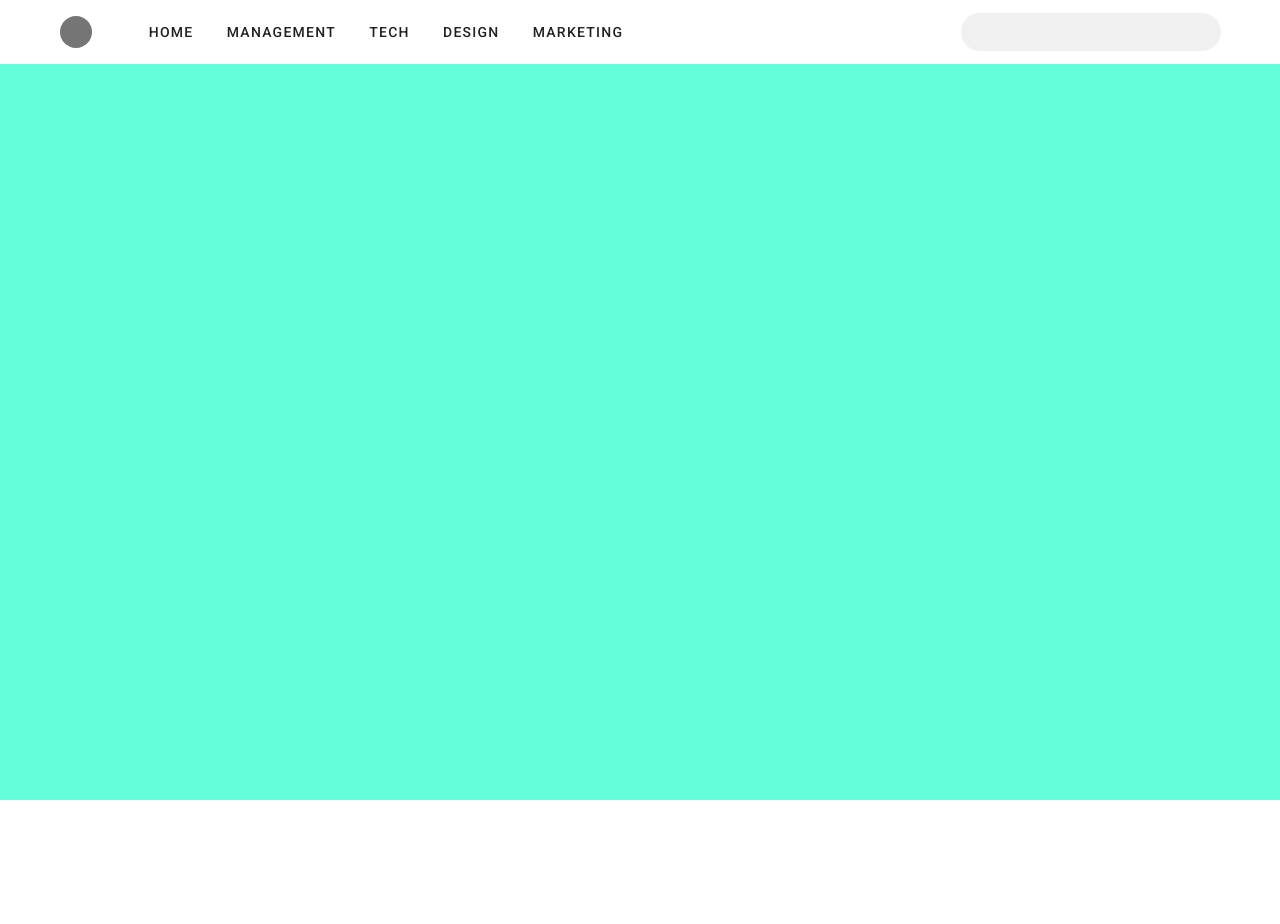
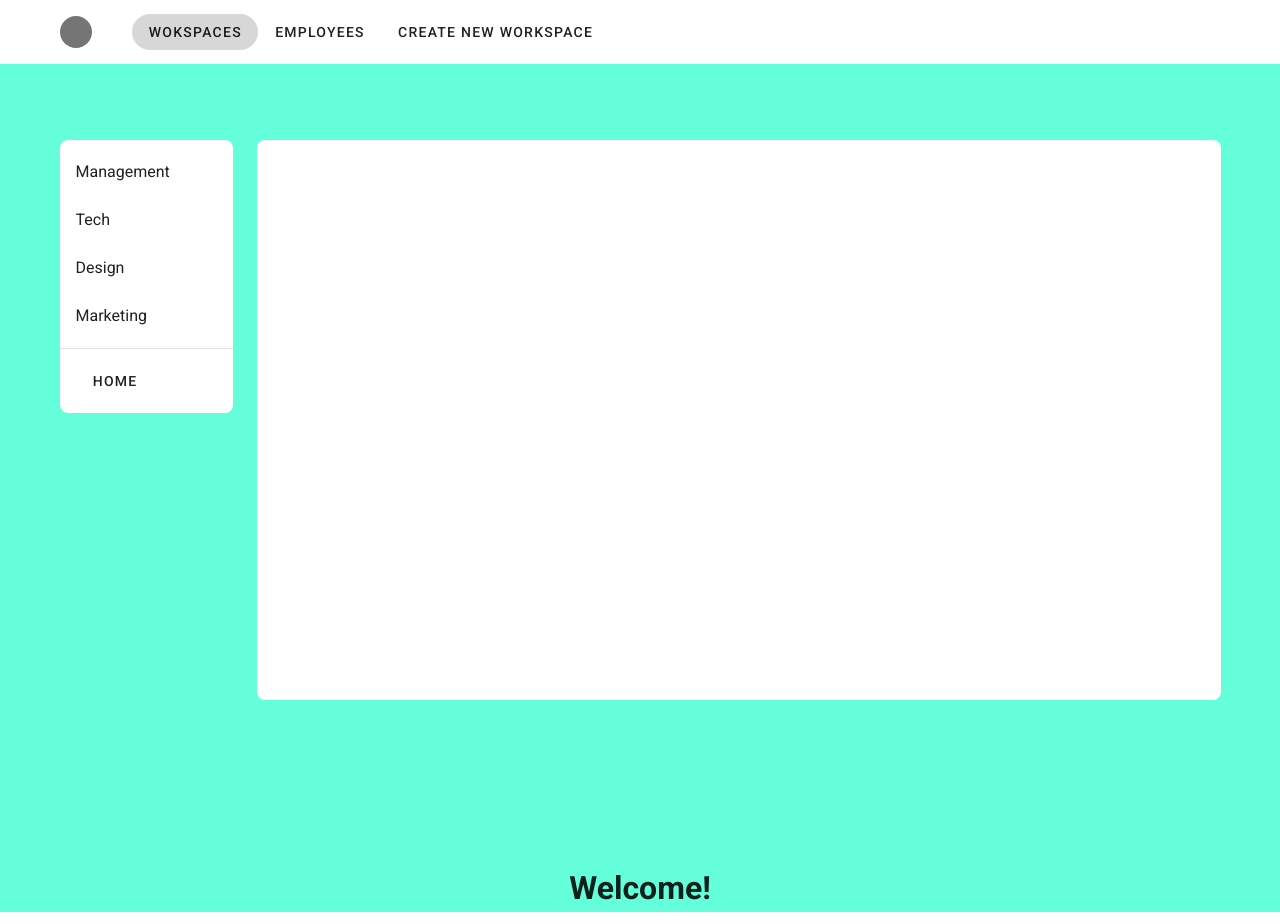
Before and after one commit to Anastacia-Canto/employee_management_system, a Vue app: page /workspaces in a window 1280 px wide. Before the commit the page ends 800 px from the top, so only its background shows below. Built offline with nearby package versions, Linux system fonts and the light colour scheme.

Commit message:
organizing routes and components

```diff
--- a/package.json
+++ b/package.json
@@ -28,6 +28,7 @@
     "prettier": "^2.4.1",
     "sass": "~1.32.0",
     "sass-loader": "^10.0.0",
+    "vue-cli-plugin-lodash": "~0.1.4",
     "vue-cli-plugin-vuetify": "~2.5.8",
     "vue-template-compiler": "^2.6.14",
     "vuetify-loader": "^1.7.0"
--- a/src/App.vue
+++ b/src/App.vue
@@ -4,34 +4,30 @@
       <v-container class="py-0 fill-height">
         <v-avatar class="mr-10" color="grey darken-1" size="32"></v-avatar>
 
-        <v-btn
-          v-for="area in areas"
-          :key="area.title"
-          :to="area.to"
-          rounded
-          text
-        >
-          {{ area.title }}
-        </v-btn>
+        <v-btn rounded text v-for="path in paths" :key="path.title" :to="path.to"> {{ path.title }} </v-btn>
+
+        <v-btn rounded text>Create new workspace</v-btn>
 
         <v-spacer></v-spacer>
 
-        <v-responsive max-width="260">
+        <!-- <v-responsive max-width="260">
           <v-text-field
             dense
             flat
             hide-details
             rounded
             solo-inverted
-          ></v-text-field>
-        </v-responsive>
+          ></v-text-field> -->
+        <!-- </v-responsive> -->
       </v-container>
     </v-app-bar>
       <v-main class="teal accent-2">
-        <!-- <v-container >
-          <v-img src="homeImg.jpg" max-height="60vh" contain></v-img>
-        </v-container> -->
         <router-view></router-view>
+        <v-row>
+          <v-col cols="4"></v-col>
+          <v-col cols="4"><h1 class="text-center">Welcome!</h1></v-col>
+          <v-col cols="4"></v-col>
+        </v-row>
       </v-main>
   </v-app>
 </template>
@@ -39,13 +35,10 @@
 <script>
 export default {
   data: () => ({
-    areas: [
-      { title: "Home", to: "home" },
-      { title: "Management", to: "management" },
-      { title: "Tech", to: "tech" },
-      { title: "Design", to: "design" },
-      { title: "Marketing", to: "marketing" },
-    ],
+      paths: [
+        { title: "Wokspaces", to: "/workspaces" },
+        { title: "Employees", to: "/employees" },
+      ]
   }),
 };
 </script>
--- /dev/null
+++ b/src/components/EmployeesComp.vue
@@ -0,0 +1,30 @@
+<template>
+    <v-main>
+        <div v-if="workspaceName">
+            <v-list v-for="employee in team" :key="employee" link>
+                <v-list-item v-if="workspaceName === employee.workspace"> {{ employee.name }} {{ employee.role }}</v-list-item>
+            </v-list>
+        </div>
+    </v-main>
+</template>
+
+<script>
+export default {
+    name: "employeeComponent",
+    props: {
+       workspaceName: String,
+    },
+    data: () => ({
+        team: [
+            { name: 'Rodrigo', role: 'hisRole', workspace: 'Management'},
+            { name: 'Maria', role: 'herRole', workspace: 'Tech' },
+            { name: 'Francisco', role: 'hisRole', workspace: 'Design' },
+            { name: 'Joana', role: 'herRole', workspace: 'Marketing' },
+        ],
+    }),
+}
+</script>
+
+<style>
+
+</style>
--- /dev/null
+++ b/src/components/WorkspaceComp.vue
@@ -0,0 +1,27 @@
+<template>
+    <v-main>
+        <h1> {{ workspaceName }}</h1>
+        <div v-if="workspaceName">
+            <p> Owner: {{ this.owner }} </p>
+            <v-list v-for="employee in team" :key="employee">
+                <v-list-item> {{ employee }}</v-list-item>
+            </v-list>
+        </div>
+    </v-main>
+</template>
+
+<script>
+export default {
+    name: "workspace-component",
+    props: {
+       workspaceName: String,
+    },
+    data: () => ({
+        owner: "Frederico",
+    }),
+}
+</script>
+
+<style>
+
+</style>
--- a/src/main.js
+++ b/src/main.js
@@ -3,7 +3,6 @@ import App from "./App.vue";
 import router from "./router";
 import store from "./store";
 import vuetify from "./plugins/vuetify";
-import lodash from "lodash";
 
 Vue.config.productionTip = false;
 
--- a/src/router/index.js
+++ b/src/router/index.js
@@ -1,10 +1,8 @@
 import Vue from "vue";
 import VueRouter from "vue-router";
 import HomeView from "../App.vue"
-import ManagementView from "../views/ManagementView.vue";
-import TechView from "../views/TechView.vue";
-import DesignView from "../views/DesignView.vue";
-import MarketingView from "../views/MarketingView.vue";
+import WorkspaceView from "../views/WorkspaceView.vue";
+import EmployeesView from "../views/EmployeesView.vue";
 
 Vue.use(VueRouter);
 
@@ -20,24 +18,14 @@ const routes = [
     component: HomeView,
   },
   {
-    path: "/management",
-    name: "management",
-    component: ManagementView,
+    path: "/workspaces",
+    name: "workspaces",
+    component: WorkspaceView,
   },
   {
-    path: "/tech",
-    name: "tech",
-    component: TechView,
-  },
-  {
-    path: "/design",
-    name: "design",
-    component: DesignView,
-  },
-  {
-    path: "/marketing",
-    name: "marketing",
-    component: MarketingView,
+    path: "/employees",
+    name: "employees",
+    component: EmployeesView,
   },
 ];
 
--- a/src/views/MarketingView.vue
+++ b/src/views/EmployeesView.vue
@@ -6,18 +6,16 @@
         <v-col cols="2">
           <v-sheet rounded="lg">
             <v-list color="transparent">
-              <v-list-item v-for="option in options" :key="option" link>
+              <v-list-item v-for="option in options" :key="option" @click="changeWorkspace(option)" link>
                 <v-list-item-content>
-                  <v-list-item-title> {{ option }} </v-list-item-title>
+                  <v-list-item-title > {{ option }} </v-list-item-title>
                 </v-list-item-content>
               </v-list-item>
 
               <v-divider class="my-2"></v-divider>
 
               <v-list-item link color="grey lighten-4">
-                <v-list-item-content>
-                  <v-list-item-title> Refresh </v-list-item-title>
-                </v-list-item-content>
+                  <v-btn to="/" text> HOME </v-btn>
               </v-list-item>
             </v-list>
           </v-sheet>
@@ -25,7 +23,7 @@
 
         <v-col>
           <v-sheet min-height="70vh" rounded="lg">
-            <h1>MARKETING</h1>
+            <employeeComponent :workspaceName="this.workspaceType" />
           </v-sheet>
         </v-col>
       </v-row>
@@ -35,13 +33,27 @@
 </template>
 
 <script>
+import employeeComponent from "@/components/EmployeesComp.vue"
 export default {
   data: () => ({
     options: [
-      'Description',
-      'Manager',
-      'Team'
+      'Management',
+      'Tech',
+      'Design',
+      'Marketing',
     ],
+    workspaceType: ''
   }),
+  components: {
+    employeeComponent
+  },
+  methods: {
+    changeWorkspace(name) {
+      this.workspaceType = name
+    },
+    goToHome() {
+        this.$router.currentRoute = "/"
+    }
+  },
 };
 </script>
--- a/src/views/ManagementView.vue
+++ /dev/null
@@ -1,63 +0,0 @@
-<template>
-<v-app id="inspire">
-  <v-main class="teal accent-2">
-    <v-container>
-      <v-row>
-        <v-col cols="2">
-          <v-sheet rounded="lg">
-            <v-list color="transparent">
-              <v-list-item v-for="option in options" :key="option.title" link>
-                <v-list-item-content>
-                  <v-list-item-title @click="chooseOption"> {{ option.title }} </v-list-item-title>
-                </v-list-item-content>
-              </v-list-item>
-
-              <v-divider class="my-2"></v-divider>
-
-              <v-list-item link color="grey lighten-4">
-                <v-list-item-content>
-                  <v-list-item-title> Refresh </v-list-item-title>
-                </v-list-item-content>
-              </v-list-item>
-            </v-list>
-          </v-sheet>
-        </v-col>
-
-        <v-col>
-          <v-sheet min-height="70vh" rounded="lg">
-            <h1>Management</h1>
-              <v-list-item v-if="options.clicked">
-                <v-list-item-content> {{ options.content }} </v-list-item-content>
-              </v-list-item>
-            <p>Nothing to see</p>
-          </v-sheet>
-        </v-col>
-      </v-row>
-    </v-container>
-  </v-main>
-</v-app>
-</template>
-
-<script>
-export default {
-  data: () => ({
-    options: [
-      { title: 'Description', content: 'This is the Management page', clicked: true},
-      { title: 'Manager', content: 'Michael Jackson', clicked: false },
-      { title: 'Team', content: ['Bob', 'William', 'Russel'], clicked: false },
-    ],
-  }),
-  methods: {
-    chooseOption(title) {
-      console.log(title)
-      for (var option in this.options.title) {
-        if (option === title) this.options.clicked = true
-        else this.options.clicked = false
-      }
-    },
-    displayOption() {
-      return this.options.content.filter(x => x.options.clicked === true)
-    }
-  }
-};
-</script>
--- a/src/views/TechView.vue
+++ /dev/null
@@ -1,47 +0,0 @@
-<template>
-<v-app id="inspire">
-  <v-main class="teal accent-2">
-    <v-container>
-      <v-row>
-        <v-col cols="2">
-          <v-sheet rounded="lg">
-            <v-list color="transparent">
-              <v-list-item v-for="option in options" :key="option" link>
-                <v-list-item-content>
-                  <v-list-item-title> {{ option }} </v-list-item-title>
-                </v-list-item-content>
-              </v-list-item>
-
-              <v-divider class="my-2"></v-divider>
-
-              <v-list-item link color="grey lighten-4">
-                <v-list-item-content>
-                  <v-list-item-title> Refresh </v-list-item-title>
-                </v-list-item-content>
-              </v-list-item>
-            </v-list>
-          </v-sheet>
-        </v-col>
-
-        <v-col>
-          <v-sheet min-height="70vh" rounded="lg">
-            <h1>TECH</h1>
-          </v-sheet>
-        </v-col>
-      </v-row>
-    </v-container>
-  </v-main>
-</v-app>
-</template>
-
-<script>
-export default {
-  data: () => ({
-    options: [
-      'Description',
-      'Manager',
-      'Team'
-    ],
-  }),
-};
-</script>
--- a/src/views/DesignView.vue
+++ b/src/views/WorkspaceView.vue
@@ -6,18 +6,16 @@
         <v-col cols="2">
           <v-sheet rounded="lg">
             <v-list color="transparent">
-              <v-list-item v-for="option in options" :key="option" link>
+              <v-list-item v-for="option in options" :key="option" @click="changeWorkspace(option)" link>
                 <v-list-item-content>
-                  <v-list-item-title> {{ option }} </v-list-item-title>
+                  <v-list-item-title > {{ option }} </v-list-item-title>
                 </v-list-item-content>
               </v-list-item>
 
               <v-divider class="my-2"></v-divider>
 
               <v-list-item link color="grey lighten-4">
-                <v-list-item-content>
-                  <v-list-item-title> Refresh </v-list-item-title>
-                </v-list-item-content>
+                  <v-btn to="/" text> HOME </v-btn>
               </v-list-item>
             </v-list>
           </v-sheet>
@@ -25,7 +23,8 @@
 
         <v-col>
           <v-sheet min-height="70vh" rounded="lg">
-            <h1>DESIGN</h1>
+            <workspace-component :workspaceName="this.workspaceType" />
+            <employee-component :workspaceName="this.workspaceType"/>
           </v-sheet>
         </v-col>
       </v-row>
@@ -35,13 +34,26 @@
 </template>
 
 <script>
+import workspaceComponent from "@/components/WorkspaceComp.vue"
+import employeeComponent from "@/components/EmployeesComp.vue"
 export default {
   data: () => ({
     options: [
-      'Description',
-      'Manager',
-      'Team'
+      'Management',
+      'Tech',
+      'Design',
+      'Marketing',
     ],
+    workspaceType: ''
   }),
+  components: {
+    workspaceComponent,
+    employeeComponent
+  },
+  methods: {
+    changeWorkspace(name) {
+      this.workspaceType = name
+    }
+  },
 };
 </script>
```
Also changed, not shown: rascunho.txt, 1 other file (tests, documents, lock files or other folders).
